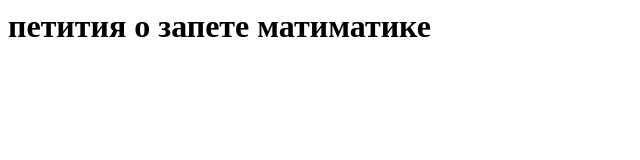
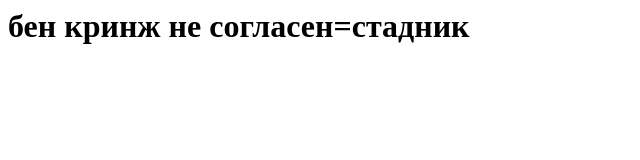
Before and after one commit to san1y/san1y.github.io, a plain HTML site: page index.html in a window 1280 px wide. Shown: the whole page, without its empty margins (0-640 px from the left). Drawn offline with Linux system fonts and the light colour scheme.

Commit message:
Update index.html

```diff
--- a/index.html
+++ b/index.html
@@ -1 +1 @@
-<H1>петития о запете матиматике</h1>
+<H1>бен кринж не согласен=стадник</h1>
```
